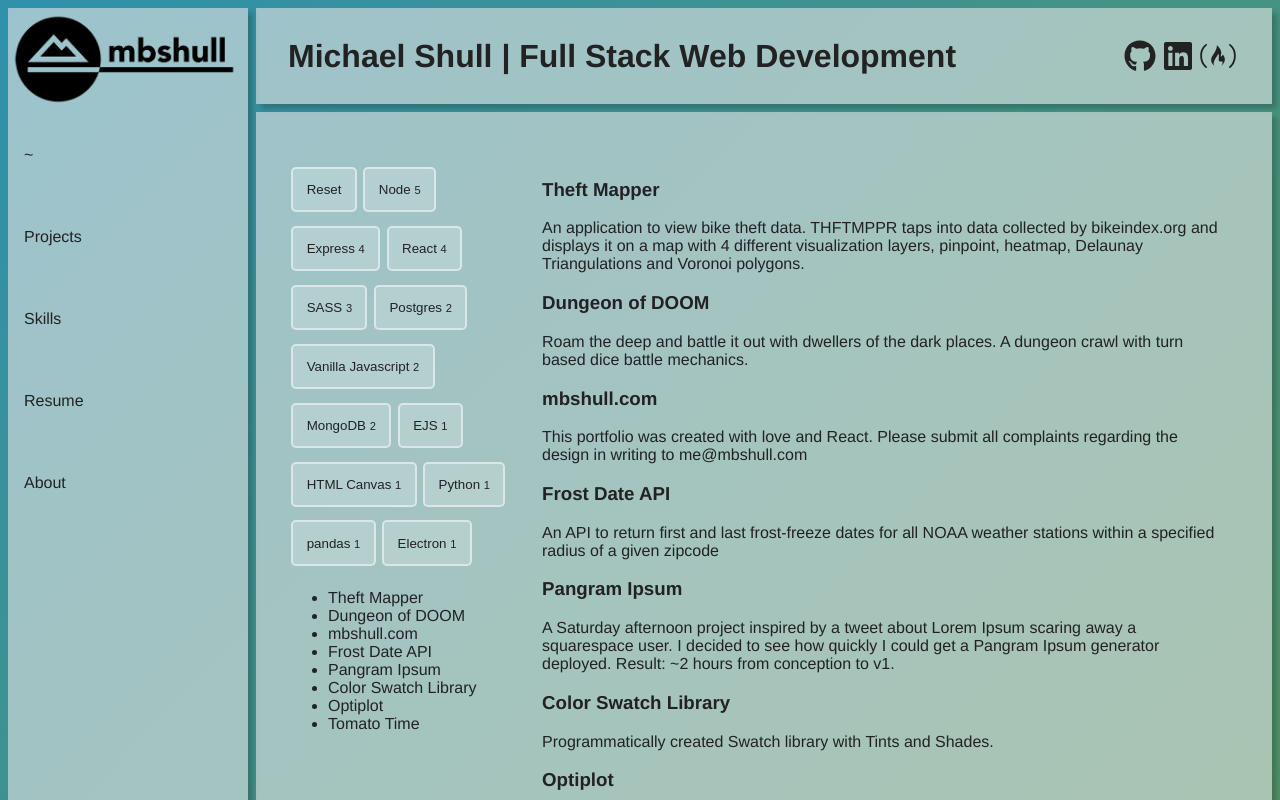
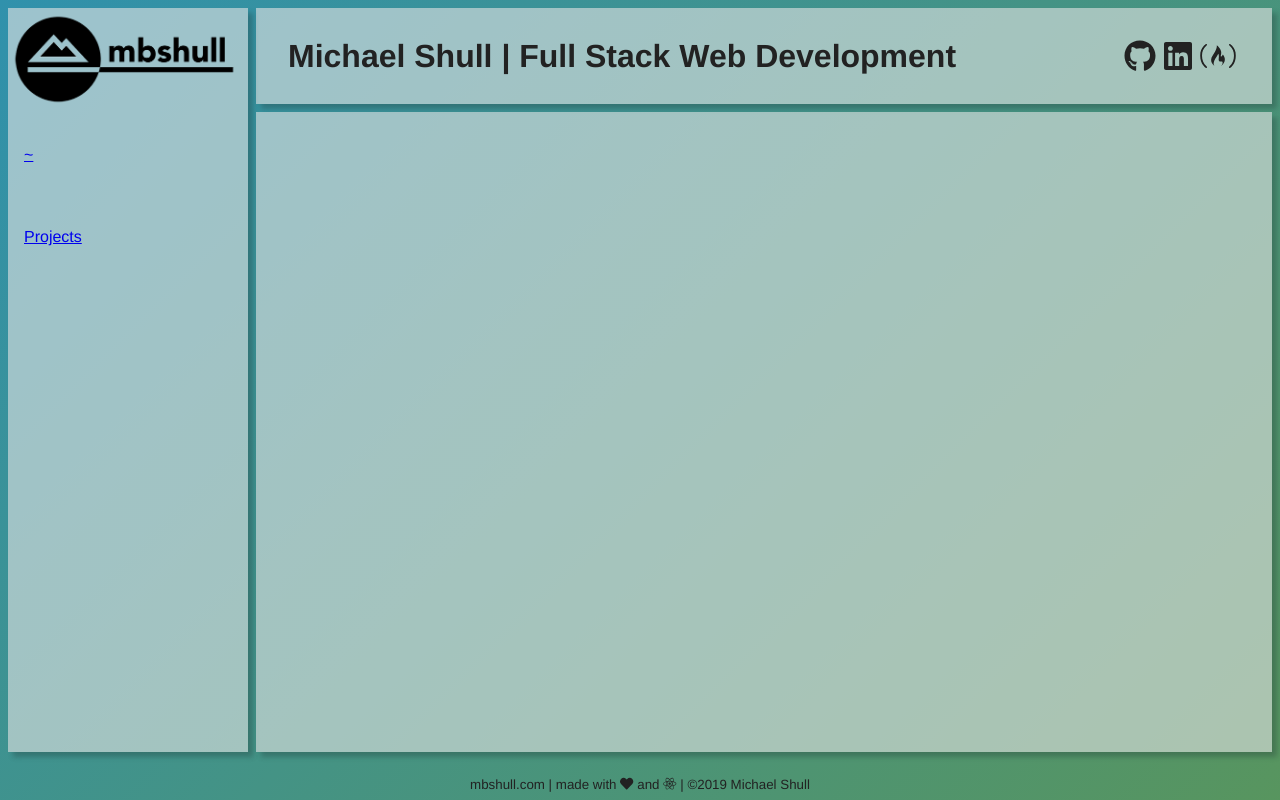
Before and after one commit to shullmb/portfolio2019, a React (Create React App) app: page / in a window 1280 px wide. Shown: the top 800 px of the page. Built offline with nearby package versions, Linux system fonts and the light colour scheme.

Commit message:
adding in react router and Router context

```diff
--- a/package.json
+++ b/package.json
@@ -10,6 +10,7 @@
     "node-sass": "^4.11.0",
     "react": "^16.8.1",
     "react-dom": "^16.8.1",
+    "react-router-dom": "^4.3.1",
     "react-scripts": "2.1.4"
   },
   "scripts": {
--- a/src/App.jsx
+++ b/src/App.jsx
@@ -1,10 +1,11 @@
 import React, { Component } from 'react';
-import ProjectContainer from './components/ProjectContainer';
 import { library } from '@fortawesome/fontawesome-svg-core'
 import { FontAwesomeIcon } from '@fortawesome/react-fontawesome'
 import { fab } from '@fortawesome/free-brands-svg-icons'
+import {BrowserRouter as Router, Route, Switch} from 'react-router-dom';
 import Header from './Header';
 import NavPanel from './NavPanel';
+import ProjectContainer from './components/ProjectContainer';
 import Footer from './Footer';
 
 library.add(fab)
@@ -12,17 +13,19 @@ library.add(fab)
 class App extends Component {
   render() {
     return (
+      <Router>
       <div id='App'>
         <Header />
         <NavPanel />
         <main>
-          {/* <p>
-            main content goes here
-          </p> */}
-          <ProjectContainer />
+            <Switch>
+              <Route exact path='/'  />
+              <Route exact path='/projects' component={ProjectContainer}  />
+            </Switch>
         </main>
         <Footer />
       </div>
+      </Router>
     );
   }
 }
--- a/src/NavPanel.jsx
+++ b/src/NavPanel.jsx
@@ -3,13 +3,17 @@ import logo from './img/mbshull_logo.png';
 import NavItem from './components/NavItem';
 
 const NavPanel = props => {
-  const [navLinks, setNavLinks] = useState(['~','Projects','Skills', 'Resume', 'About'])
+  const [navLinks, setNavLinks] = useState([
+    {title: '~', to:''},
+    {title: 'Projects', to:'projects'},
+    // {title: 'Skills', to:'skills'}
+  ])
   const [activeNav, setActiveNav] = useState(navLinks[1])
   return (
     <nav>
       <img src={logo} alt="mbshull.com" />
       {
-        navLinks.map( (navLink,i) => <NavItem key={i} title={navLink} /> )
+        navLinks.map( (navLink,i) => <NavItem key={i} title={navLink.title} to={navLink.to} /> )
       }
     </nav>
   )
--- a/src/components/NavItem.jsx
+++ b/src/components/NavItem.jsx
@@ -1,14 +1,17 @@
 import React, { useState } from 'react';
+import { NavLink } from 'react-router-dom';
 
-const NavItem = ({title}) => {
+const NavItem = ({title, to}) => {
   const [selected, setSelected] = useState(false)
   return (
-    <div className={selected ? "navItem selected" : "navItem"}
-         onClick={ () => setSelected(!selected)}
-         style={{padding: '1em'}}
-    >
+    <NavLink to={`/${to}`}>
+      <div className={selected ? "navItem selected" : "navItem"}
+          onClick={ () => setSelected(!selected)}
+          style={{padding: '1em'}}
+      >
       <p>{title}</p>
-    </div>
+      </div>
+    </NavLink>
   )
 }
 
```
Also changed, not shown: 1 other file (tests, documents, lock files or other folders).
